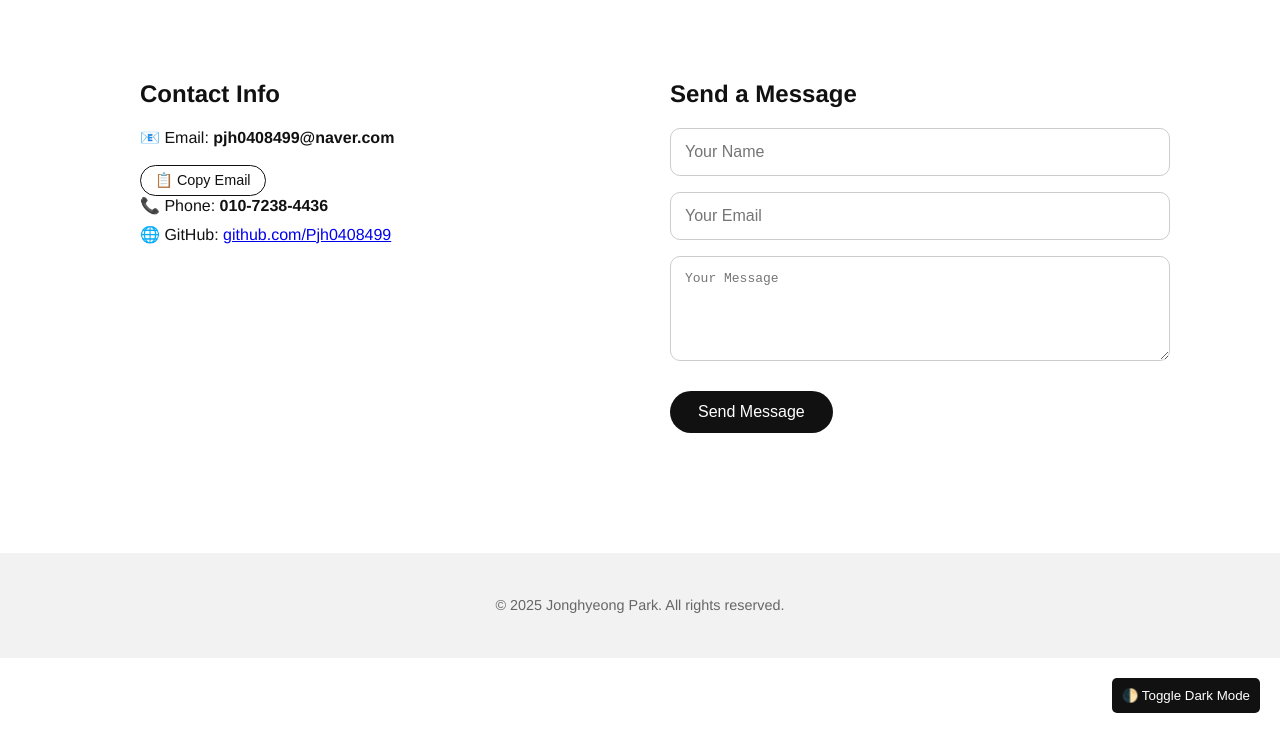
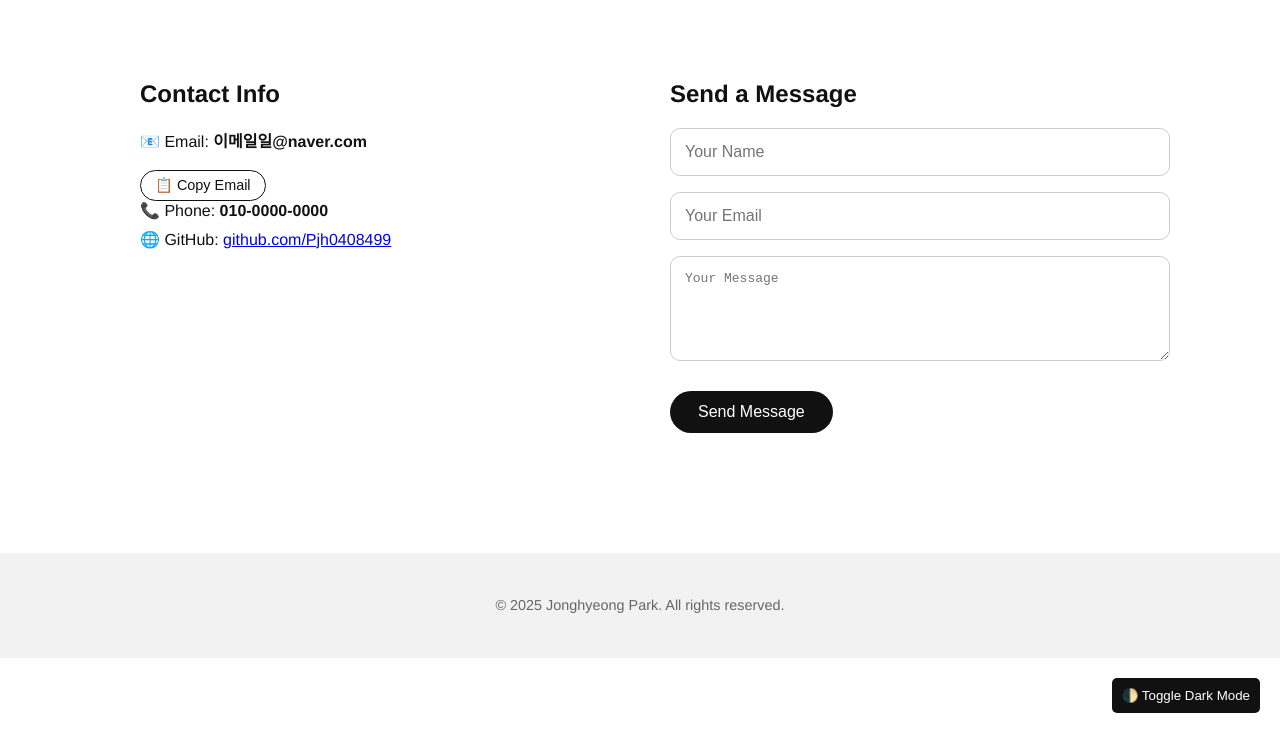
Before and after one commit to Pjh0408499/Bellbrog, a plain HTML site: page contact.html in a window 1280 px wide. Shown: the part 67-800 px from the top of the page. Drawn offline with nearby package versions, Linux system fonts and the light colour scheme.

Commit message:
Update contact.html

```diff
--- a/contact.html
+++ b/contact.html
@@ -148,9 +148,9 @@
   <main data-aos="fade-up" data-aos-delay="200">
     <div class="contact-info" data-aos="fade-right" data-aos-delay="300">
       <h2>Contact Info</h2>
-      <div>📧 Email: <strong id="email">pjh0408499@naver.com</strong></div>
+      <div>📧 Email: <strong id="email">이메일일@naver.com</strong></div>
       <button onclick="copyEmail()">📋 Copy Email</button>
-      <div>📞 Phone: <strong>010-7238-4436</strong></div>
+      <div>📞 Phone: <strong>010-0000-0000</strong></div>
       <div>🌐 GitHub: <a href="https://github.com/Pjh0408499" target="_blank">github.com/Pjh0408499</a></div>
     </div>
 
```
